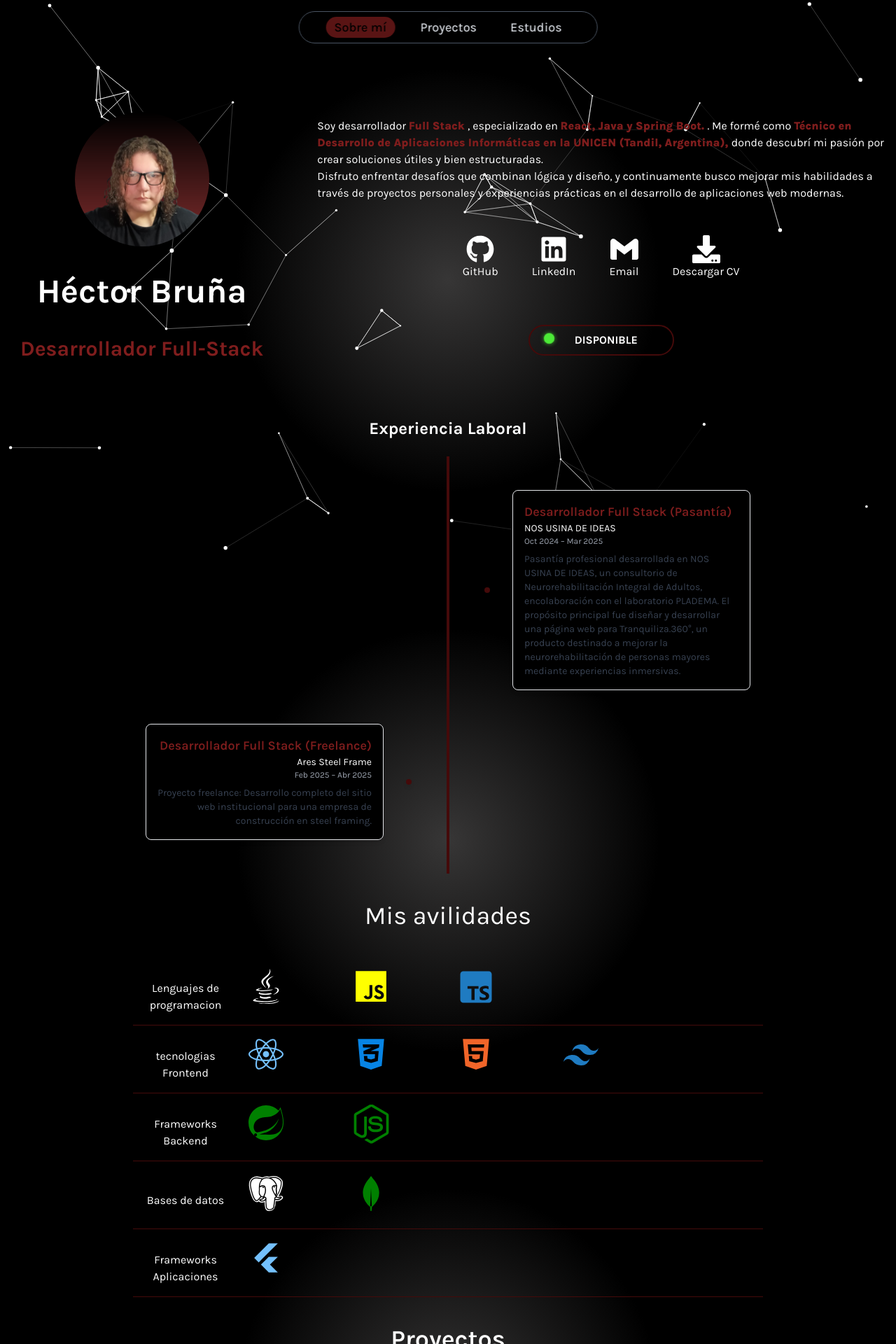
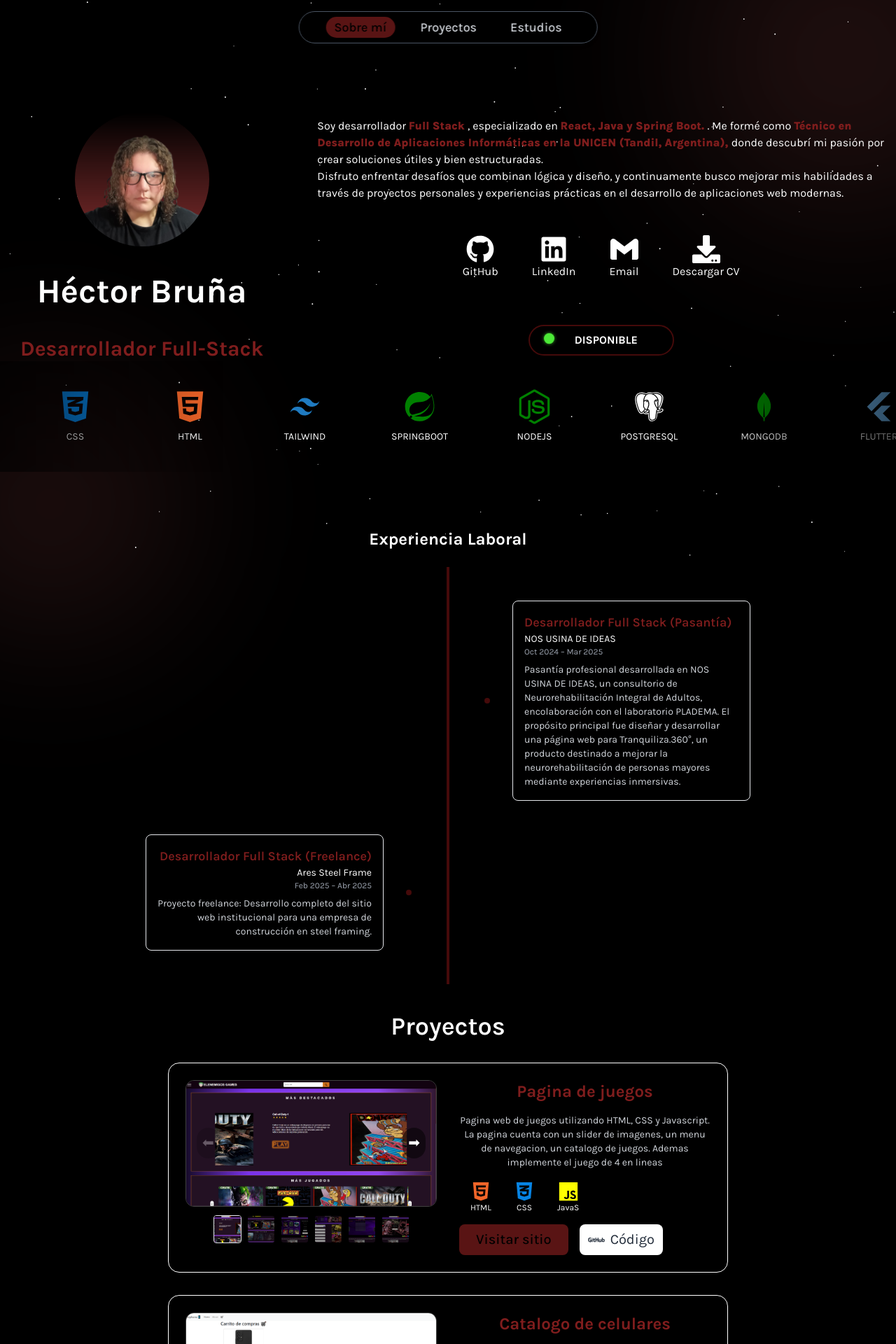
Before and after one commit to HectorBrunia/Portafolio, a React (Vite) app: page / in a window 1280 px wide. Shown: the top 1920 px of the page at 70% size. Built offline with nearby package versions, Linux system fonts and the light colour scheme.

Commit message:
mejorando el bg

```diff
--- a/src/App.tsx
+++ b/src/App.tsx
@@ -19,13 +19,11 @@ const Home = () => {
         <section id="sobreMi" className="z-20">
           <SobreMi />
         </section>
+        <Avilidades />
         <h2 className="text-2xl text-white font-karla font-bold mt-20  mb-6">
           Experiencia Laboral
         </h2>
         <Timeline items={experiencias} />
-        <section>
-          <Avilidades />
-        </section>
         <section id="proyectos" className="z-20">
           <ProyectList />
         </section>
--- a/src/components/Avilidades.tsx
+++ b/src/components/Avilidades.tsx
@@ -15,88 +15,49 @@ import {
   FaNodeJs,
 } from "react-icons/fa6";
 import { motion } from "framer-motion";
+const techIcons = [
+  { icon: <FaJava size={50} color="white" />, name: "JAVA" },
+  { icon: <FaJs size={50} color="yellow" />, name: "JAVASCRIPT" },
+  { icon: <BiLogoTypescript size={50} color="#1f7bc1" />, name: "TYPESCRIPT" },
+  { icon: <FaReact size={50} color="#74C0FC" />, name: "REACT" },
+  { icon: <FaCss3Alt size={50} color="#0784e4" />, name: "CSS" },
+  { icon: <FaHtml5 size={50} color="#F16529" />, name: "HTML" },
+  { icon: <BiLogoTailwindCss size={50} color="#1f7bc1" />, name: "TAILWIND" },
+  { icon: <BiLogoSpringBoot size={50} color="green" />, name: "SPRINGBOOT" },
+  { icon: <FaNodeJs size={50} color="green" />, name: "NODEJS" },
+  { icon: <BiLogoPostgresql size={50} />, name: "POSTGRESQL" },
+  { icon: <BiLogoMongodb size={50} color="green" />, name: "MONGODB" },
+  { icon: <BiLogoFlutter size={50} color="#74C0FC" />, name: "FLUTTER" },
+];
 const Avilidades = () => {
   return (
-    <motion.div className=" text-white flex flex-col items-center">
-      <h2 className="text-4xl py-10">Mis avilidades</h2>
-      <div className=" tecnologias  ">
-        <p>Lenguajes de programacion</p>
-        <motion.div className=" icon  " whileHover={{ scale: 1.2 }}>
-          <FaJava size={50} color="white" />
-          <p className="iconP">JAVA</p>
-        </motion.div>
-        <motion.div className=" icon  " whileHover={{ scale: 1.2 }}>
-          <FaJs size={50} color="yellow" />
-          <p className="iconP">JAVASCRIPT</p>
-        </motion.div>
+    <div className="relative overflow-hidden w-full  py-10">
+      {/* Overlay de gradientes */}
+      <div className="pointer-events-none absolute left-0 top-0 h-full w-1/4 bg-gradient-to-r from-[rgba(0,0,0,0.6)] to-transparent z-10" />
+      <div className="pointer-events-none absolute right-0 top-0 h-full w-1/4 bg-gradient-to-l from-[rgba(0,0,0,0.6)] to-transparent z-10" />
 
-        <motion.div className=" icon  " whileHover={{ scale: 1.2 }}>
-          <BiLogoTypescript
-            size={60}
-            color="#1f7bc1"
-            className=" icono absolute bottom-6 "
-          />
-          <p className="iconP">TYPESCRIPT</p>
-        </motion.div>
-      </div>
-      <div className="tecnologias">
-        <p>tecnologias Frontend</p>
-        <motion.div className="icon" whileHover={{ scale: 1.2 }}>
-          <FaReact size={50} color="#74C0FC" />
-          <p className="iconP">REACT</p>
-        </motion.div>
-
-        <motion.div className=" icon  " whileHover={{ scale: 1.2 }}>
-          <FaCss3Alt size={50} color="#0784e4" />
-          <p className="iconP">CSS</p>
-        </motion.div>
-        <motion.div className=" icon  " whileHover={{ scale: 1.2 }}>
-          <FaHtml5 size={50} color="#F16529" />
-          <p className="iconP">HTML</p>
-        </motion.div>
-        <motion.div className=" icon  " whileHover={{ scale: 1.2 }}>
-          <BiLogoTailwindCss
-            size={60}
-            color="#1f7bc1"
-            className=" absolute bottom-6"
-          />
-          <p className="iconP">TAILWIND</p>
-        </motion.div>
-      </div>
-      <div className="tecnologias ">
-        <p>Frameworks Backend</p>
-        <motion.div className="icon" whileHover={{ scale: 1.2 }}>
-          <BiLogoSpringBoot
-            size={60}
-            color="green"
-            className=" absolute bottom-6"
-          />
-          <p className="iconP">SPRINGBOOT</p>
-        </motion.div>
-        <motion.div className="icon" whileHover={{ scale: 1.2 }}>
-          <FaNodeJs size={57} color="green" className=" absolute bottom-6" />
-          <p className="iconP">NODEJS</p>
-        </motion.div>
-      </div>
-      <div className="tecnologias ">
-        <p>Bases de datos</p>
-        <motion.div className=" icon  " whileHover={{ scale: 1.2 }}>
-          <BiLogoPostgresql size={60} className=" " />
-          <p className="iconP">POSTGRESQL</p>
-        </motion.div>
-        <motion.div className=" icon  " whileHover={{ scale: 1.2 }}>
-          <BiLogoMongodb size={60} color="green" className=" " />
-          <p className="iconP">MONGODB</p>
-        </motion.div>
-      </div>
-      <div className="tecnologias  ">
-        <p>Frameworks Aplicaciones</p>
-        <motion.div className=" icon  " whileHover={{ scale: 1.2 }}>
-          <BiLogoFlutter size={50} color="#74C0FC" />
-          <p className="iconP">FLUTTER</p>
-        </motion.div>
-      </div>
-    </motion.div>
+      {/* Slider animado */}
+      <motion.div
+        className="flex gap-16 w-max"
+        initial={{ x: 0 }}
+        animate={{ x: "-50%" }}
+        transition={{
+          duration: 20,
+          ease: "linear",
+          repeat: Infinity,
+        }}
+      >
+        {[...techIcons, ...techIcons].map((tech, index) => (
+          <div
+            key={index}
+            className="flex flex-col items-center justify-center text-white min-w-[100px]"
+          >
+            {tech.icon}
+            <p className="mt-2 text-sm">{tech.name}</p>
+          </div>
+        ))}
+      </motion.div>
+    </div>
   );
 };
 
--- a/src/components/Particulas.tsx
+++ b/src/components/Particulas.tsx
@@ -17,33 +17,14 @@ export default function Particulas() {
           fpsLimit: 120,
           interactivity: {
             events: {
-              onHover: {
-                enable: true,
-                mode: "repulse",
-              },
               resize: true,
-            },
-            modes: {
-              push: {
-                quantity: 4,
-              },
-              repulse: {
-                distance: 150,
-                duration: 0.4,
-              },
             },
           },
           particles: {
             color: {
               value: "#ffffff",
             },
-            links: {
-              color: "#ffffff",
-              distance: 150,
-              enable: true,
-              opacity: 1,
-              width: 1,
-            },
+
             collisions: {
               enable: true,
             },
@@ -54,7 +35,7 @@ export default function Particulas() {
                 default: "bounce",
               },
               random: false,
-              speed: 1,
+              speed: 0.5,
               straight: false,
             },
             number: {
@@ -62,7 +43,7 @@ export default function Particulas() {
                 enable: true,
                 area: 800,
               },
-              value: 40,
+              value: 80,
             },
             opacity: {
               value: 1,
@@ -71,7 +52,7 @@ export default function Particulas() {
               type: "circle",
             },
             size: {
-              value: { min: 1, max: 3 },
+              value: { min: 0.5, max: 1 },
             },
           },
         }}
--- a/src/components/TimeLine.tsx
+++ b/src/components/TimeLine.tsx
@@ -33,7 +33,7 @@ export default function Timeline({ items }: TimelineProps) {
                   </h3>
                   <p className="text-sm text-white">{item.company}</p>
                   <p className="text-xs text-gray-400">{item.date}</p>
-                  <p className="mt-2 text-sm text-gray-700">
+                  <p className="mt-2 text-sm text-gray-300">
                     {item.description}
                   </p>
                 </div>
--- a/src/index.css
+++ b/src/index.css
@@ -7,30 +7,78 @@
 
 .bg-home {
   @apply text-center flex flex-col items-center font-karla;
-  background: radial-gradient(circle, #373636, #000000 40%);
-  background-size: 300% 300%;
+  background: #000000;
+  background-size: 100% 100%;
   background-attachment: fixed;
-  animation: gradientBG 14s linear infinite;
+  overflow: hidden;
+  position: relative;
+  z-index: 0;
 }
-@keyframes gradientBG {
+
+.bg-home::before,
+.bg-home::after {
+  content: "";
+  position: fixed;
+  width: 400px;
+  height: 400px;
+  background: radial-gradient(ellipse, #4b2424, transparent 70%);
+  filter: blur(60px);
+  opacity: 0.6;
+  z-index: -1;
+  animation-duration: 18s;
+  animation-iteration-count: infinite;
+  animation-timing-function: ease-in-out;
+}
+
+.bg-home::before {
+  bottom: -15%;
+  left: -10%;
+  animation-name: floatNebula;
+}
+
+.bg-home::after {
+  top: -15%;
+  right: -10%;
+  animation-name: floatNebula2;
+}
+
+@keyframes floatNebula {
   0% {
-    background-position: 0% 100%;
-  }
-  25% {
-    background-position: 50% 120%;
+    transform: scale(1.5) translate(0, 0) rotate(0deg);
+    opacity: 0.5;
   }
   50% {
-    background-position: 100% 100%;
-  }
-  75% {
-    background-position: 50% 120%;
+    transform: scale(2) translate(40px, 60px) rotate(10deg);
+    opacity: 0.8;
   }
   100% {
-    background-position: 0% 100%;
+    transform: scale(4) translate(0px, 0px) rotate(10deg);
+    opacity: 0.5;
+  }
+}
+
+@keyframes floatNebula2 {
+  0% {
+    transform: scale(1.8) translate(0, 0) rotate(0deg);
+    opacity: 0.6;
+  }
+  50% {
+    transform: scale(4.5) translate(-40px, -40px) rotate(-15deg);
+    opacity: 0.9;
+  }
+  100% {
+    transform: scale(1.8) translate(0, 0) rotate(0deg);
+    opacity: 0.6;
+  }
+}
+@media (max-width: 768px) {
+  .bg-home::before,
+  .bg-home::after {
+    display: none;
   }
 }
 .textShadow {
-  text-shadow: 0 0 20px rgb(127 29 29);
+  text-shadow: 0 0 20px rgb(127, 29, 29);
 }
 
 h1 {
--- a/tailwind.config.js
+++ b/tailwind.config.js
@@ -6,6 +6,17 @@ export default {
   ],
   theme: {
     extend: {
+      keyframes: {
+        gradientRadial: {
+          "0%, 100%": {
+            background: "radial-gradient(circle at top left, #5f00ba, #000000)",
+          },
+          "50%": {
+            background:
+              "radial-gradient(circle at bottom right, #2d006b, #000000)",
+          },
+        },
+      },
       colors: {
         bgSoftBlack: "rgb(2, 20, 40)",
         grayText: "rgb(102, 102, 102)",
```
